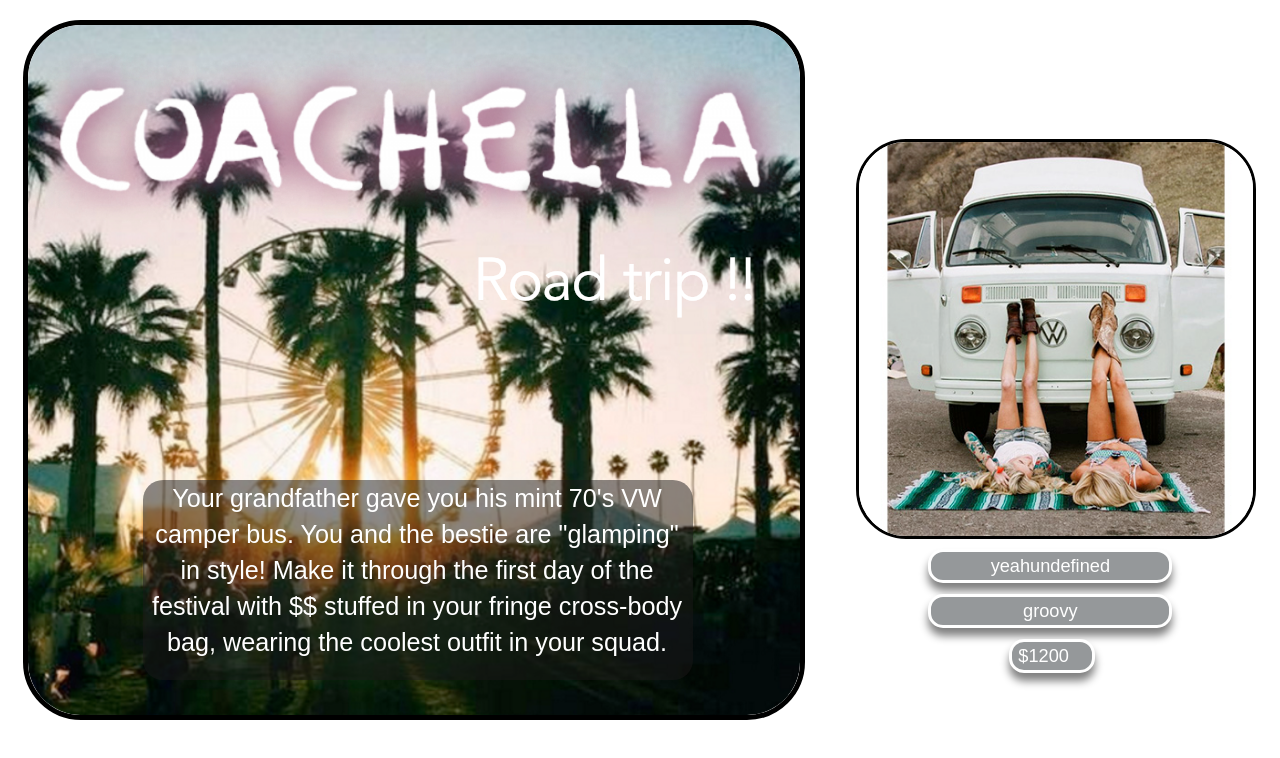
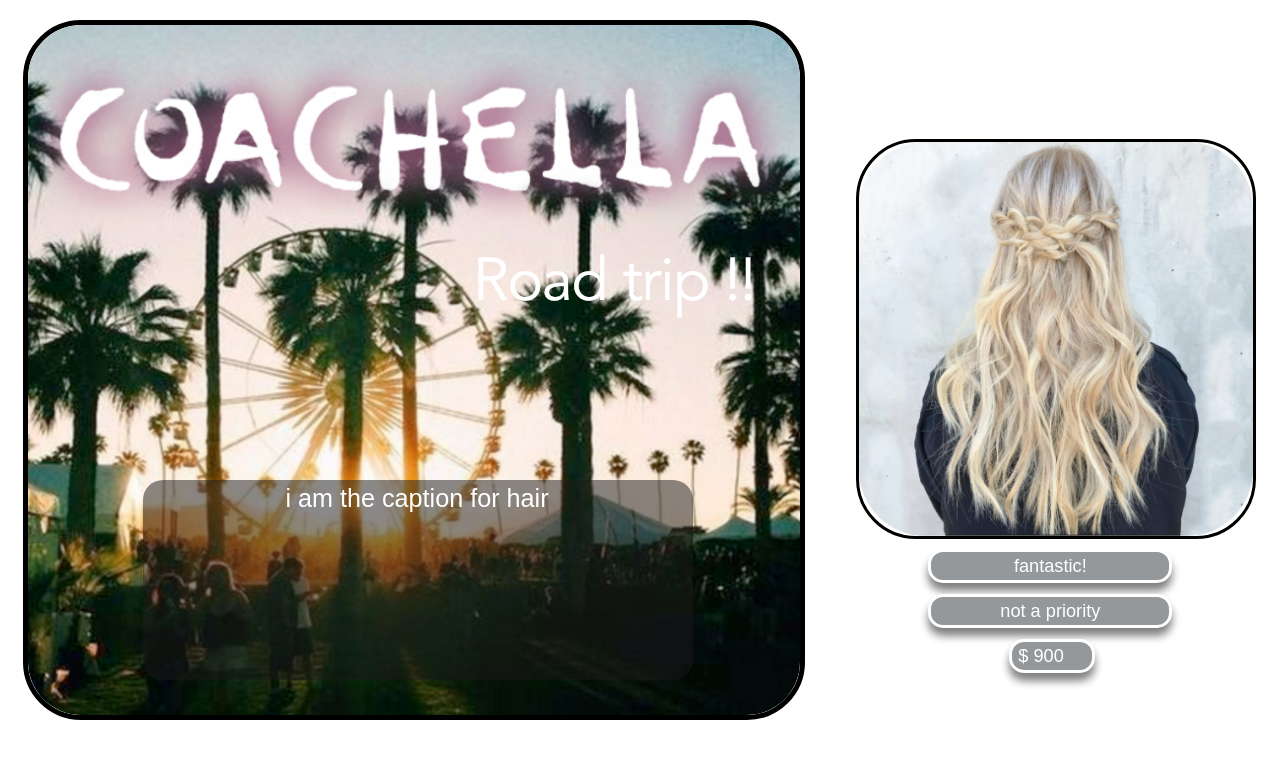
Before and after one commit to Shazalyn/shazalyn.github.io, a plain HTML site: page index.html in a window 1280 px wide. Both pictures are taken after a click on the button "awe~some". Drawn offline with nearby package versions, Linux system fonts and the light colour scheme.

Commit message:
updates cards

```diff
--- a/index.html
+++ b/index.html
@@ -22,7 +22,7 @@
 src="images/cochellaSplash.png" alt="Cochella logo"/>
     --><div id="caption_background">Your grandfather gave
           you his mint 70's VW camper bus. You and the bestie are "glamping" in
-          style! Make it through the first day of the festival with $$ stuffed in your fringe
+          style! Make it through the first day of the festival with $$ stuffed in your fringed
           cross-body bag, wearing the coolest outfit in your squad.
         </div>
 
@@ -45,7 +45,7 @@ src="images/cochellaSplash.png" alt="Cochella logo"/>
   <!-- product image -->
         <div id="product">
 
-         <img id="besties_img" src='images/bestiesBus.jpg'>
+         <img id="product_img" src='images/bestiesBus.jpg'>
 
           <div id="button_holder">
 
--- a/script.js
+++ b/script.js
@@ -20,38 +20,64 @@ $(document).ready(function($) {
 // declare buttons as a variable---get ready to make an event listener
   let $btnAction = $('#button1, #button2');
 
-  var cardInfo = [];
-  cardInfo.push({cardName:'start', cardImg:'images/bestieBus.png', button1:'awe~some', button2:'groovy', budgetAmt:1200});
+  var cardArray = [];
+  cardArray.push({cardName:'start', cardImg:'images/bestieBus.png', button1:'awe~some', button2:'groovy', budgetAmt:1200});
 
-  cardInfo.push({cardName:'game_over',cardImg:'images/clone.png',button1:"unreal", button2:"awkward", budgetAmt: 0});
+  cardArray.push({cardName:'game_over',cardImg:'images/clone.png',button1:"unreal", button2:"awkward", budgetAmt: 0, caption: "i am the caption for clone"});
 
-  cardInfo.push({cardName:'breakdown',cardImg:'images/pinkBus.png',button1:"bummer",button2:"what-evahs",budgetAmt: 600});
+  cardArray.push({cardName:'breakdown',cardImg:'images/pinkBus.png',button1:"bummer",button2:"what-evahs",budgetAmt: 600, caption: "i am the caption for breakdown"});
 
-  cardInfo.push({cardName:'hair',cardImg:'images/mermaidHair.png',button1:"fantastic!",button2: "not a priority",budgetAmt: 900});
+  cardArray.push({cardName:'hair',cardImg:'images/mermaidHair.png',button1:"fantastic!",button2: "not a priority",budgetAmt: 900, caption: "i am the caption for hair"});
 
-  cardInfo.push({cardName:'molly',cardImg:'images/pills.png',button1:
-    "impaired",button2:"cured",budgetAmt: 400});
-  // ['shorts','images/jeans.png',"jean shorts","cut-off mom jeans", 300],
-  // ['floral','images/floral.png',"sweet", "incredible", 800]
+  cardArray.push({cardName:'molly',cardImg:'images/pills.png',button1:
+    "impaired",button2:"cured",budgetAmt: 400, caption: "i am the caption for molly"});
+  // ['shorts','images/jeans.png',"jean shorts","cut-off mom jeans", 300, caption: "i am the caption for shorts"],
+  // ['floral','images/floral.png',"sweet", "incredible", 800, caption: "i am the caption for floral"]
 
 
-let cardChance = Math.floor(Math.random() * ((cardInfo.length-1)-1)) + 1;
-
+// let randCardIdx = Math.floor(Math.random() * ((cardArray.length)-1)) + 1;
+let randCardIdx = Math.floor(Math.random() * ((cardArray.length)-2)) + 2;
 
 // click on awe~some or groovy--it doesnt matter which button selected in the mvp version, either send you to the next card via some nifty js/jquery action
 var changeCards = function(){
 // on click event to button
   $btnAction.click(function(event){
-      console.log("Clicked!")
-      console.log(event)
+      // console.log("Clicked!");
+      console.log(randCardIdx);
+        console.log(cardArray[randCardIdx]);
 
-      if(event.target.id === 'button1'){
-        event.target.innerText = ("yeah"+ cardInfo.button1);
-      }
+var card = cardArray[randCardIdx];
+    var newCaption = card.caption;
 
-    cardInfo.forEach(function(value, index) {
-      console.log(value.button1);
-    });
+      console.log(newCaption);
+    var captionDiv = $('#caption_background');
+      console.log(captionDiv);
+    captionDiv.text(newCaption);
+
+    var button1Text =card.button1;
+      console.log("button1 tEXT: ", button1Text);
+        // var button1 = $('#button1');
+        // button1.text(button1Text);
+        $('#button1').text(button1Text);
+
+    var button2Text =card.button2;
+      console.log("button2 tEXT: ", button2Text);
+        var button2 = $('#button2');
+        button2.text(button2Text);
+
+    var budgetText = card.budgetAmt;
+      console.log("money amount: ", budgetText);
+      $('#money').text("$ " + budgetText);
+
+
+    var imgSrc = card.cardImg;
+      var productImg = $('#product_img');
+      productImg.attr("src", imgSrc);
+
+
+    // cardArray.forEach(function(value, index) {
+    //   console.log(value.button1);
+    // });
 
   })
 // ??start throu gh the array of objects, then populate the html with the corrolating info
--- a/style.css
+++ b/style.css
@@ -106,11 +106,11 @@ margin-left: -30;*/
 /*  border:5px solid black;
   border-radius: 50px;
 */}
-#besties_img{
+#product_img{
   width: 400px;
   height: 400px;
   border: 3px solid black;
-  border-radius: 50px;
+  border-radius: 60px;
 }
 
 #game_over{
```
